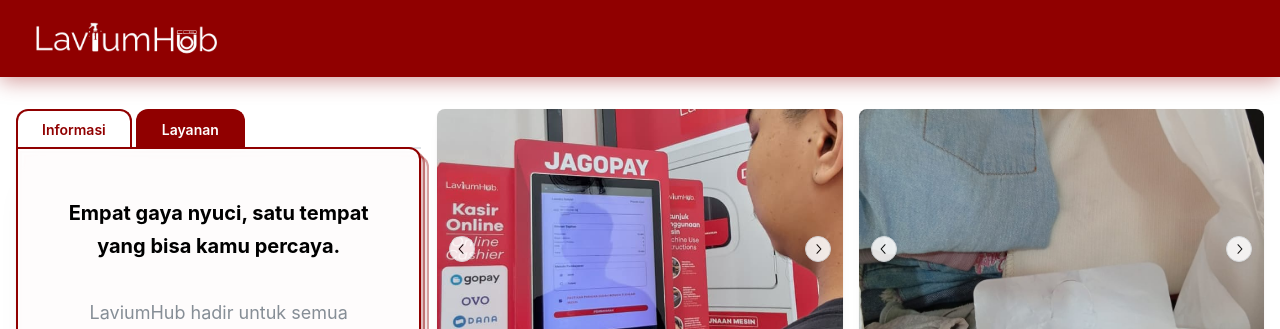
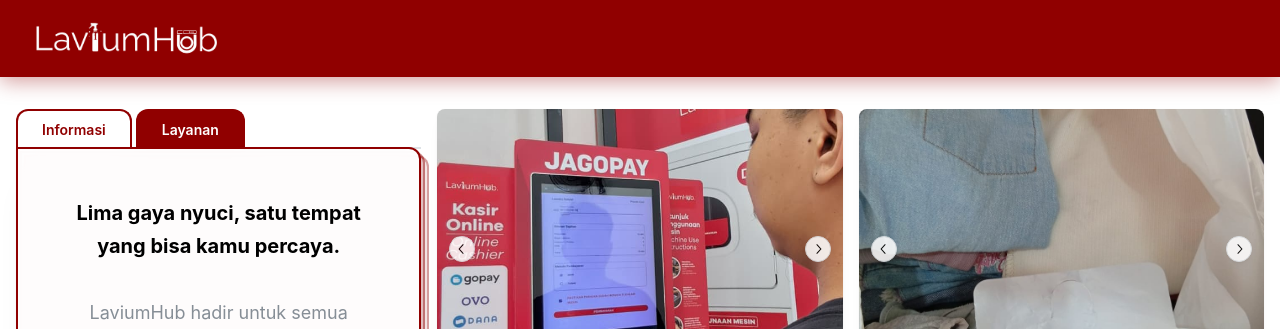
Before and after one commit to laviumhub/laviumhub-web, a React (Vite) app: page / in a window 1280 px wide. Both pictures are taken after a click on the tab "Layanan". Shown: the top 329 px of the page. Built offline with nearby package versions, Linux system fonts and the light colour scheme; no server answers.

Commit message:
fix: update text from 'Empat' to 'Lima' in service description

```diff
--- a/src/App.jsx
+++ b/src/App.jsx
@@ -379,7 +379,7 @@
                       }}
                     >
                       <Text ta="center" fw={700} size="xl" py="md">
-                        Empat gaya nyuci, satu tempat yang bisa kamu percaya.
+                        Lima gaya nyuci, satu tempat yang bisa kamu percaya.
                       </Text>
                       <Text ta="center" size="lg" c="dimmed" py="lg">
                         LaviumHub hadir untuk semua kebutuhan laundry — dari yang mandiri sampai yang butuh perhatian ekstra.
```
